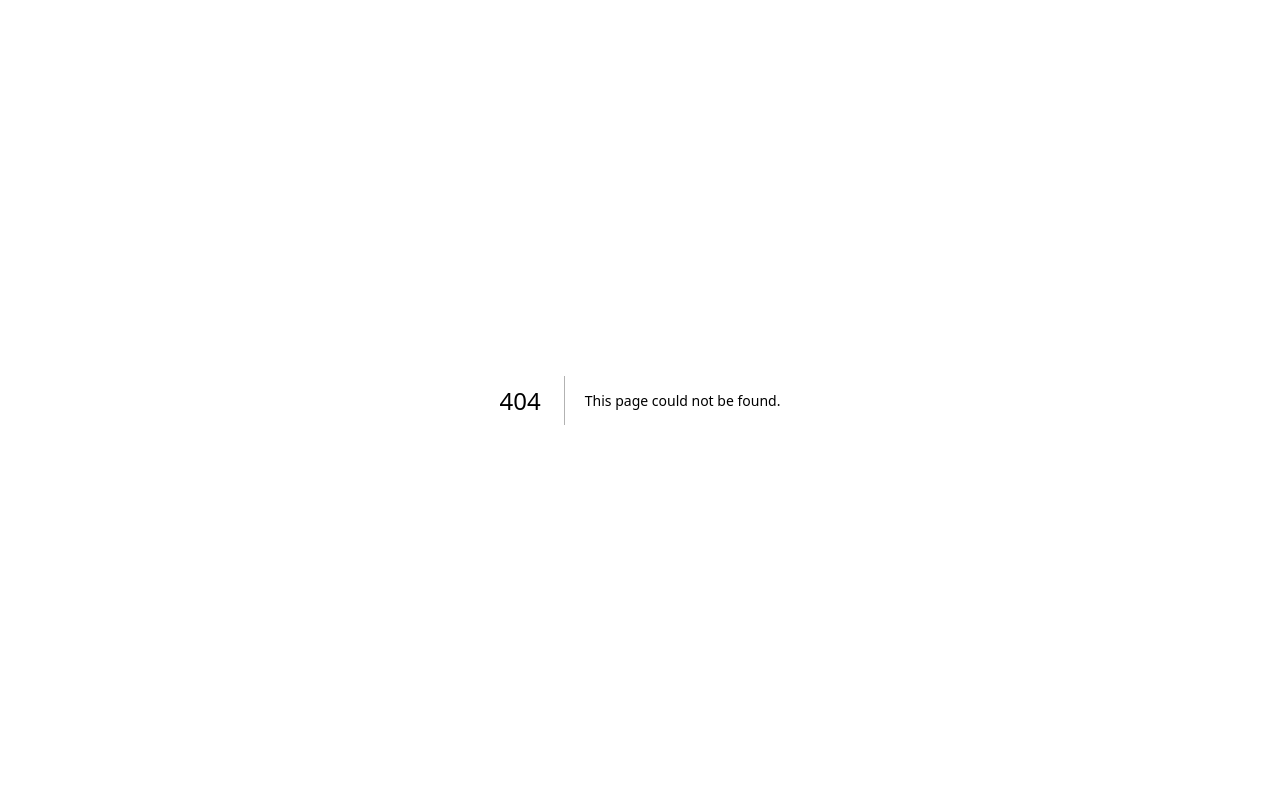
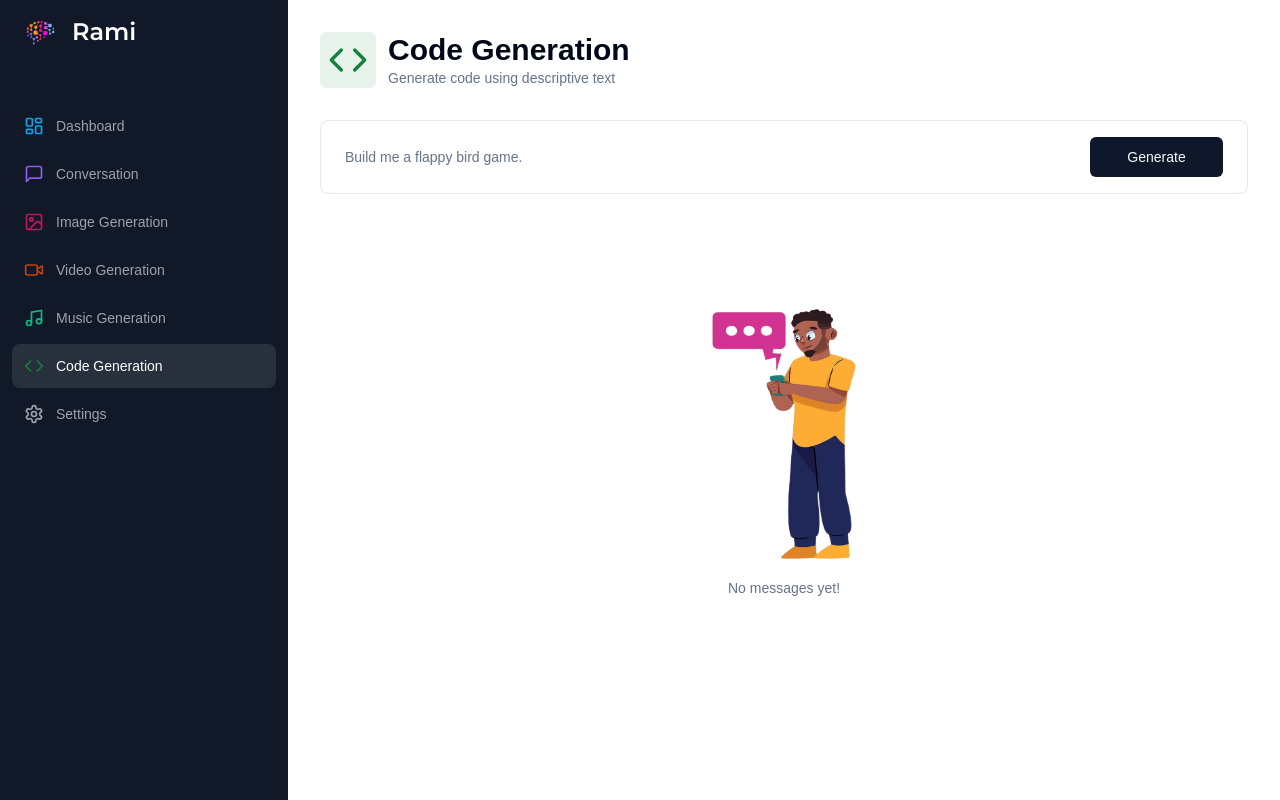
Before and after one commit to ramisworld/ai-saas, a Next.js app: page /code in a window 1280 px wide. Before the commit this address had no page. Built offline with nearby package versions, Linux system fonts and the light colour scheme.

Commit message:
created code page

```diff
--- /dev/null
+++ b/app/(dashboard)/(routes)/code/page.tsx
@@ -0,0 +1,146 @@
+"use client";
+
+import axios from "axios";
+import * as z from "zod";
+import { zodResolver } from "@hookform/resolvers/zod";
+import { useForm } from "react-hook-form";
+import { useState } from "react";
+import { formSchema } from "./constants";
+import { Code } from "lucide-react";
+
+import { Heading } from "@/components/heading";
+import { Form, FormControl, FormField, FormItem } from "@/components/ui/form";
+import { Input } from "@/components/ui/input";
+import { Button } from "@/components/ui/button";
+import { Empty } from "@/components/empty";
+
+import { useRouter } from "next/navigation";
+// 1) Import the main OpenAI class from the stable API surface
+import OpenAI from "openai";
+import { Loader } from "@/components/loader";
+import { cn } from "@/lib/utils";
+import { UserAvatar } from "@/components/user-avatar";
+import { BotAvatar } from "@/components/bot-avatar";
+
+
+// 2) Define (or alias) the type from the official OpenAI types
+type ChatCompletionMessage = OpenAI.Chat.ChatCompletionMessageParam;
+
+const CodePage = () => {
+  const router = useRouter();
+
+  // 3) Use the stable type from the main "openai" import
+  const [messages, setMessages] = useState<ChatCompletionMessage[]>([]);
+
+  const form = useForm<z.infer<typeof formSchema>>({
+    resolver: zodResolver(formSchema),
+    defaultValues: {
+      prompt: "",
+    },
+  });
+
+  const isLoading = form.formState.isSubmitting;
+
+  const onSubmit = async (values: z.infer<typeof formSchema>) => {
+    try {
+      const userMessage: ChatCompletionMessage = {
+        role: "user",
+        content: values.prompt,
+      };
+      const newMessages = [...messages, userMessage];
+
+      const response = await axios.post("/api/code", {
+        messages: newMessages,
+      });
+
+      setMessages((current) => [...current, userMessage, response.data]);
+
+      form.reset();
+    } catch (error: any) {
+      // TODO: Open Pro Modal
+      console.error(error);
+    } finally {
+      router.refresh();
+    }
+  };
+
+  return (
+    <div>
+      <Heading
+        title="Code Generation"
+        description="Generate code using descriptive text"
+        icon={Code}
+        iconColor="text-green-700"
+        bgColor="bg-green-700/10"
+      />
+      <div className="px-4 lg:px-8">
+        <div>
+          <Form {...form}>
+            <form
+              onSubmit={form.handleSubmit(onSubmit)}
+              className="
+                rounded-lg
+                border
+                w-full
+                p-4
+                px-3
+                md:px-6
+                focus-within:shadow-sm
+                grid
+                grid-cols-12
+                gap-4
+              "
+            >
+              <FormField
+                name="prompt"
+                render={({ field }) => (
+                  <FormItem className="col-span-12 lg:col-span-10">
+                    <FormControl className="m-0 p-0">
+                      <Input
+                        className="border-0 outline-none focus-visible:ring-0 focus-visible:ring-transparent"
+                        disabled={isLoading}
+                        placeholder="Build me a flappy bird game."
+                        {...field}
+                      />
+                    </FormControl>
+                  </FormItem>
+                )}
+              />
+              <Button className="col-span-12 lg:col-span-2 w-full" disabled={isLoading}>
+                Generate
+              </Button>
+            </form>
+          </Form>
+        </div>
+        <div className="space-y-4 mt-4">
+          {isLoading && (
+            <div className="p-8 rounded-lg w-full flex items-center justify-center bg-muted">
+              <Loader />
+            </div>
+          )}
+          {messages.length === 0 && !isLoading && (
+            <Empty label="No messages yet!"/>
+          )}
+          <div className="flex flex-col-reverse gap-y-4">
+            {messages.map((message, index) => (
+              <div
+                key={index}
+                className={cn(
+                  "p-8 w-full flex items-start gap-x-8 rounded-lg",
+                  message.role === "user" ? "bg-white border border-black/10" : "bg-muted",
+                )}
+              >
+                {message.role === "user" ? <UserAvatar /> : <BotAvatar />}
+                <p className="text-sm">
+                  {typeof message.content === 'string' ? message.content : JSON.stringify(message.content)}
+                </p>
+              </div>
+            ))}
+          </div>
+        </div>
+      </div>
+    </div>
+  );
+};
+
+export default CodePage;
```
